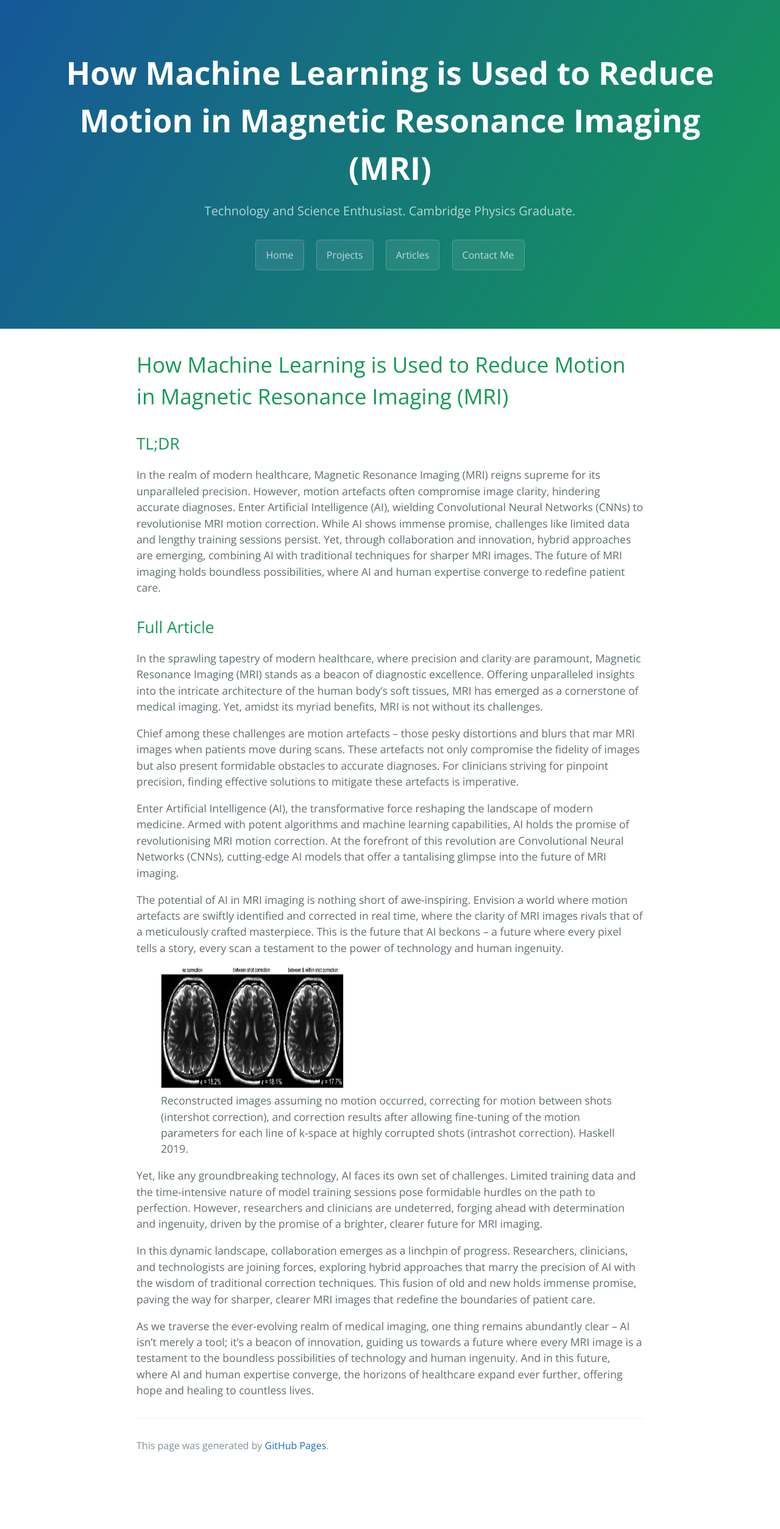
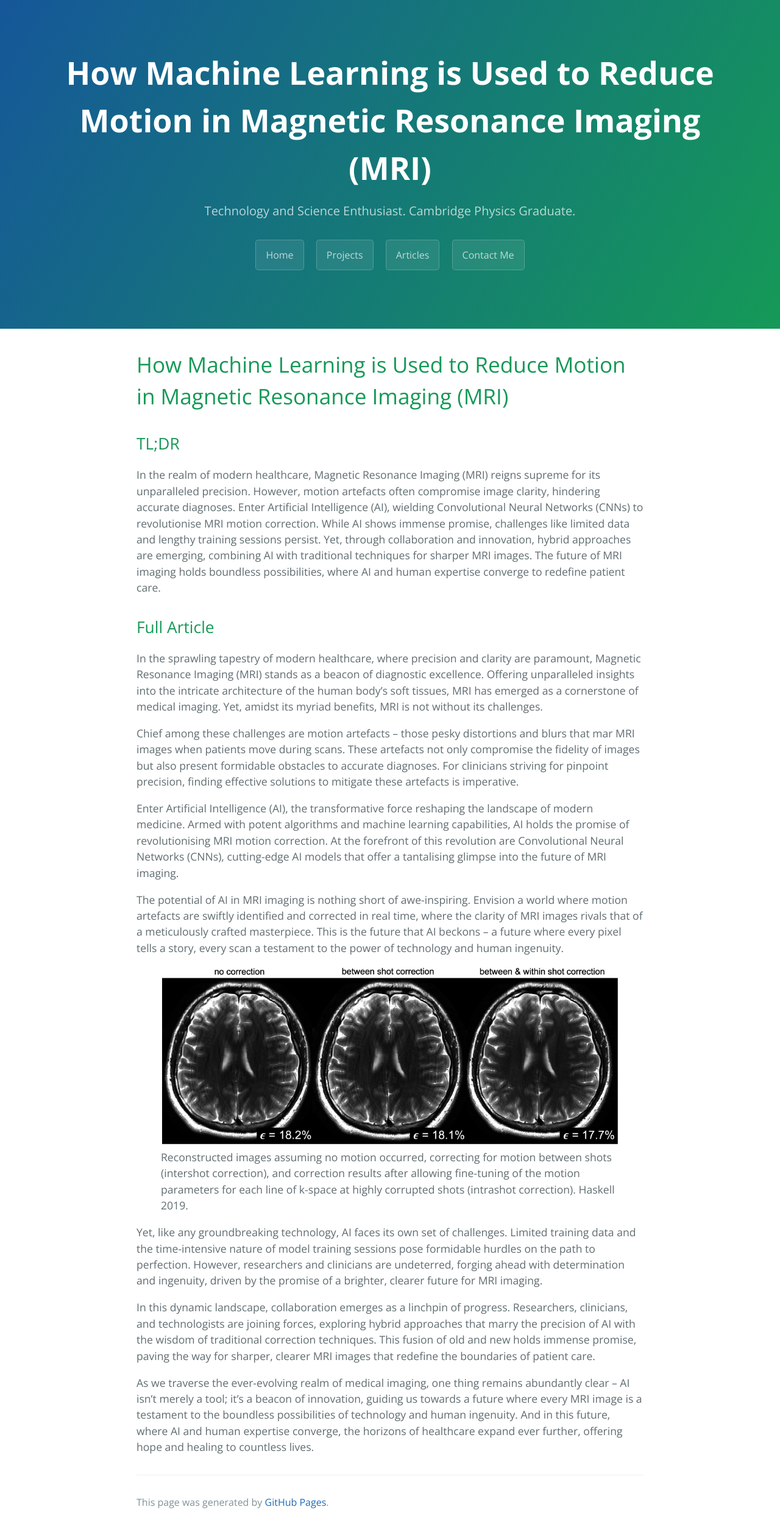
Before and after one commit to arelakaunu/arelakaunu.github.io, a Jekyll site: the page built from ai-medical.md, in a window 1280 px wide. Shown: the whole page at 61% size. Built offline with Jekyll 4.4.1, drawn with Linux system fonts in a browser that asks for light colours; our own code applies the rules of GitHub Pages for plain Markdown files; before the commit the page ends 2414 px from its top, so only the background shows below that.

Commit message:
Update ai-medical.md

```diff
--- a/ai-medical.md
+++ b/ai-medical.md
@@ -17,7 +17,7 @@ Enter Artificial Intelligence (AI), the transformative force reshaping the lands
 The potential of AI in MRI imaging is nothing short of awe-inspiring. Envision a world where motion artefacts are swiftly identified and corrected in real time, where the clarity of MRI images rivals that of a meticulously crafted masterpiece. This is the future that AI beckons – a future where every pixel tells a story, every scan a testament to the power of technology and human ingenuity.
 
 <figure>
-  <img src="haskell.jpg" alt="Image of motion correction" width="300" height="200">
+  <img src="haskell.jpg" alt="Image of motion correction">
   <figcaption>Reconstructed images assuming no motion occurred, correcting
 for motion between shots (intershot correction), and correction results after allowing fine-tuning of the motion parameters for
 each line of k-space at highly corrupted shots (intrashot correction). Haskell 2019.</figcaption>
```
